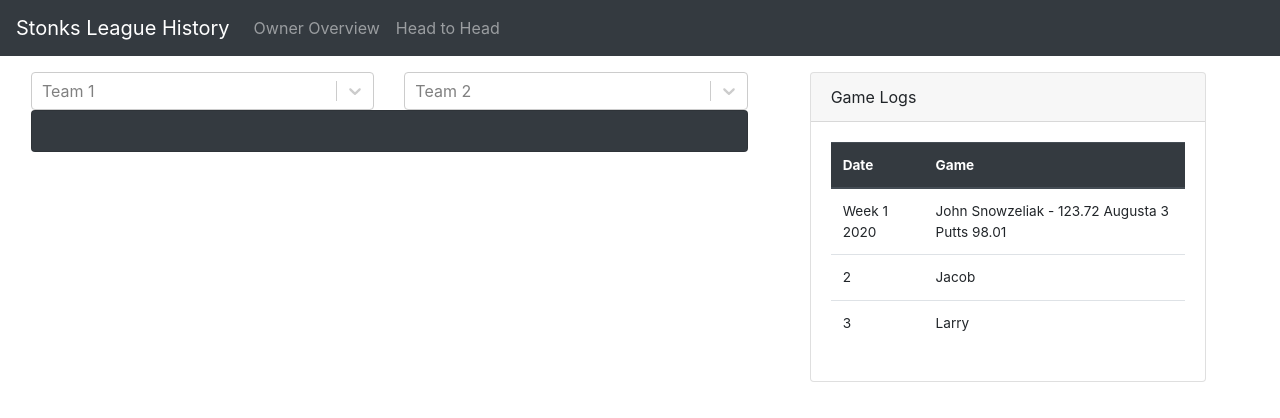
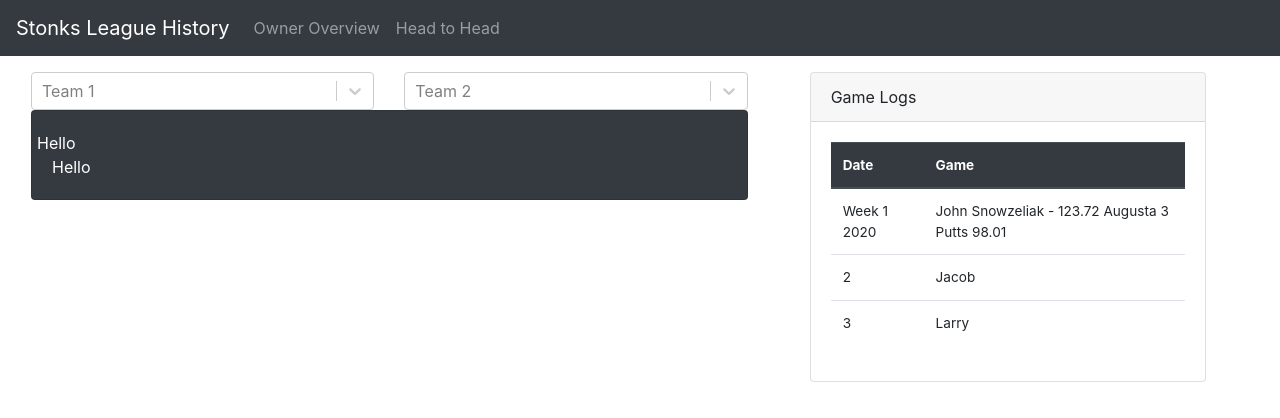
Before and after one commit to johnschiemanjr/stonks-league-website, a React (Create React App) app: page /headToHead in a window 1280 px wide. Shown: the top 418 px of the page. Built offline with nearby package versions, Linux system fonts and the light colour scheme.

Commit message:
further work on head to head page

```diff
--- a/src/App.css
+++ b/src/App.css
@@ -5,3 +5,7 @@
 .game-log-table {
 	font-size: 0.85rem;
 }
+
+.h2h-result-title {
+	text-align: center;
+}
--- a/src/components/head-to-head-page.component.js
+++ b/src/components/head-to-head-page.component.js
@@ -1,5 +1,7 @@
 import React, { Component } from "react";
 import Select from "react-select";
+
+import HeadToHeadResults from "./head-to-head-results.component.js";
 
 export default class HeadToHeadPage extends Component {
     render() {
@@ -30,11 +32,7 @@ export default class HeadToHeadPage extends Component {
                             </div>
                         </div>
                         <div className="row">
-                            <div className="col-sm-12">
-                                <div className="card text-white bg-dark">
-                                    <div className="card-body"></div>
-                                </div>
-                            </div>
+                            <HeadToHeadResults />
                         </div>
                     </div>
                     <div className="col-sm-4 m-3">
--- /dev/null
+++ b/src/components/head-to-head-results.component.js
@@ -0,0 +1,20 @@
+import React, { Component } from "react";
+
+export default class HeadToHeadResults extends Component {
+    render() {
+        return (
+            <div className="col-sm-12">
+                <div className="card text-white bg-dark">
+                    <div className="card-body">
+                        <div className="row h2h-result-title">
+                            <div>Hello</div>
+                        </div>
+                        <div className="row">
+                            <div className="col-sm-12">Hello</div>
+                        </div>
+                    </div>
+                </div>
+            </div>
+        );
+    }
+}
```
